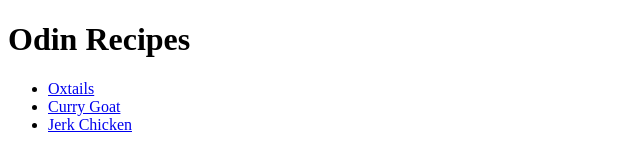
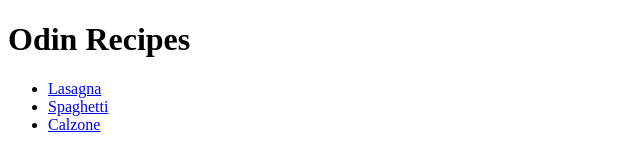
Before and after one commit to brian-charlton/odin-recipes, a plain HTML site: page index.html in a window 1280 px wide. Shown: the full height of the page, 0-640 px from the left. Drawn offline with Linux system fonts and the light colour scheme.

Commit message:
Revert "feat: change links on homepage to jamaican food"
This reverts commit 39dc50b8a01cc19e8e500aec8365e29f7e42e809.

```diff
--- a/index.html
+++ b/index.html
@@ -8,9 +8,9 @@
   <body>
     <h1>Odin Recipes</h1>
     <ul>
-      <li><a href="recipes/oxtails.html">Oxtails</a></li>
-      <li><a href="recipes/curry-goat.html">Curry Goat</a></li>
-      <li><a href="recipes/jerk-chicken.html">Jerk Chicken</a></li>
+      <li><a href="recipes/lasagna.html">Lasagna</a></li>
+      <li><a href="recipes/spaghetti.html">Spaghetti</a></li>
+      <li><a href="recipes/calzone.html">Calzone</a></li>
     </ul>
   </body>
 </html>
```
